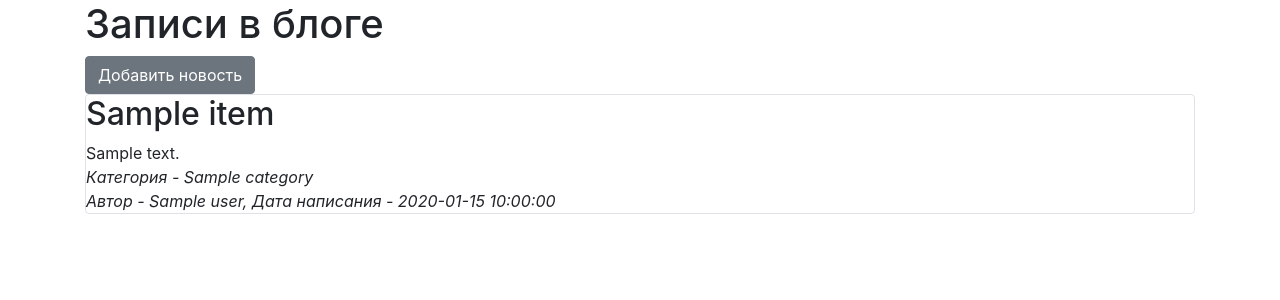
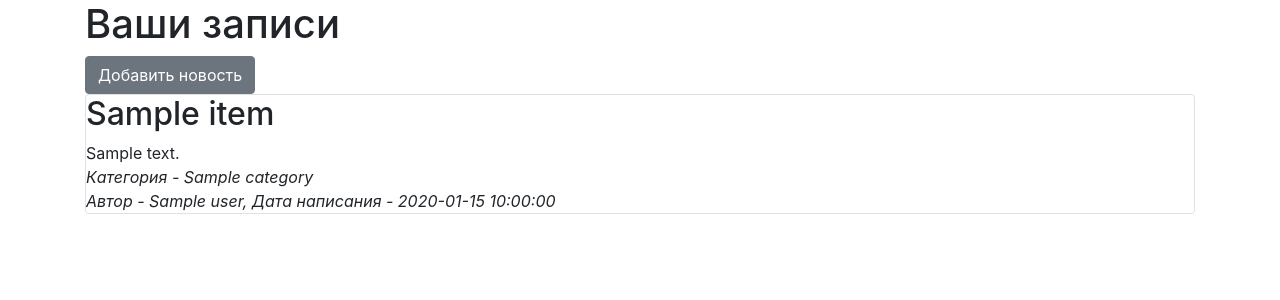
Before and after one commit to Roberto007-creator/WEB-project, a Flask app: template WEB-проект/templates/index.html in a window 1280 px wide. Shown: the part 56-356 px from the top of the page. Run offline with Flask 3, Linux system fonts and the light colour scheme; a user stored in the database is signed in; the template is opened without the code that fills it: most values are stand-ins (such as "Sample title", 1, 10 or a date in 2020); some libraries are stand-ins or nearby versions.

Commit message:
Улучшен вывод записей: авторизованному пользователю выводятся только его записи, у личных записей появилась соответствующая метка

```diff
--- a/WEB-проект/templates/index.html
+++ b/WEB-проект/templates/index.html
@@ -1,13 +1,19 @@
 {% extends "base.html" %}
 
 {% block content %}
-<h1>Записи в блоге</h1>
 {% if current_user.is_authenticated %}
+    <h1>Ваши записи</h1>
     <a href="news" class="btn btn-secondary">Добавить новость</a>
+{% else %}
+    <h1>Записи в блоге</h1>
 {% endif %}
 {% for item in news%}
 <div class="col-md6 border rounded">
-    <h2>{{item.title}}</h2>
+    {% if item.is_private == True %}
+        <h2>{{item.title}} <font color="#009100">(личная)</font></h2>
+    {% else %}
+        <h2>{{item.title}}</h2>
+    {% endif %}
     <div>
         {{item.content}}
     </div>
```
